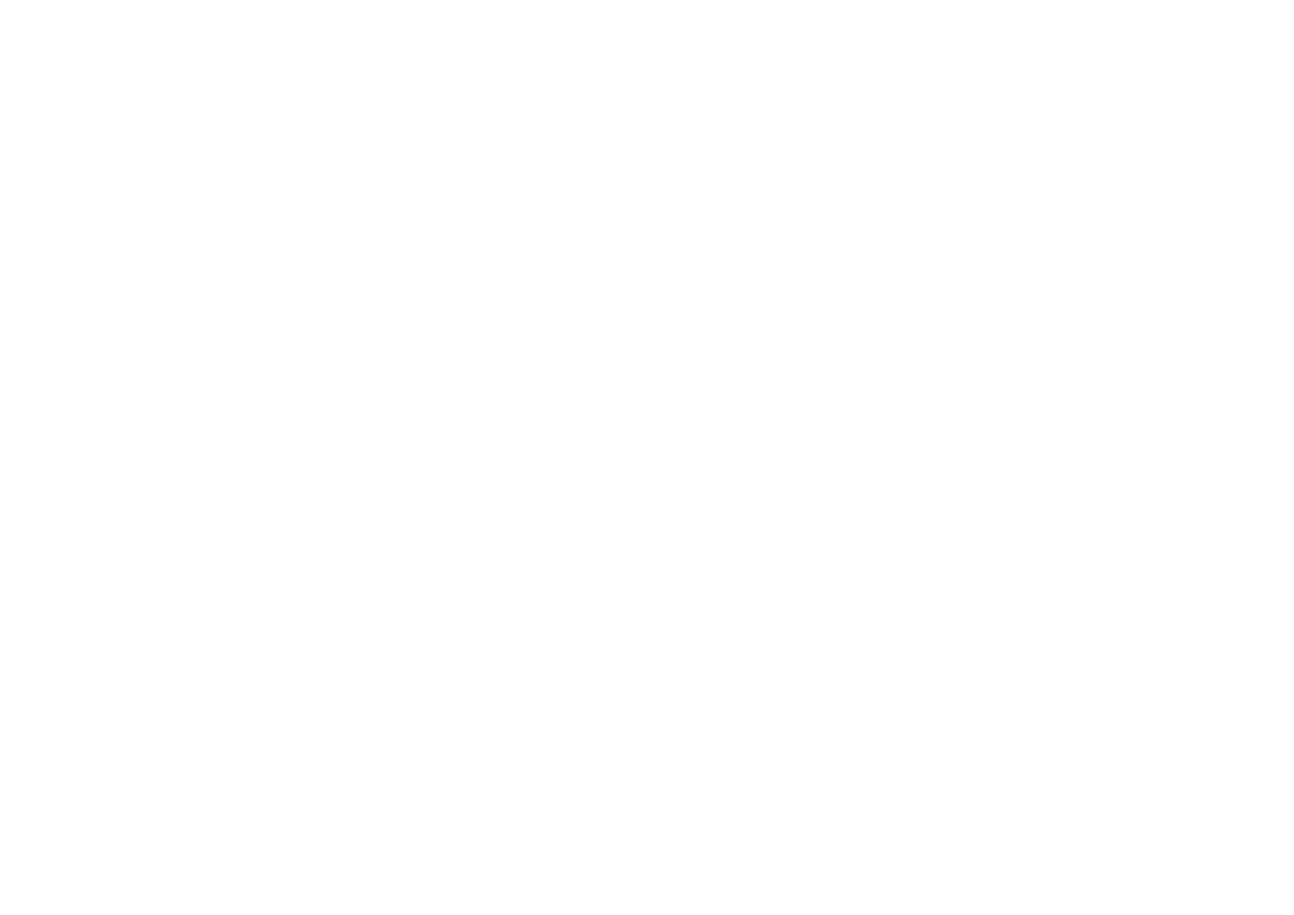
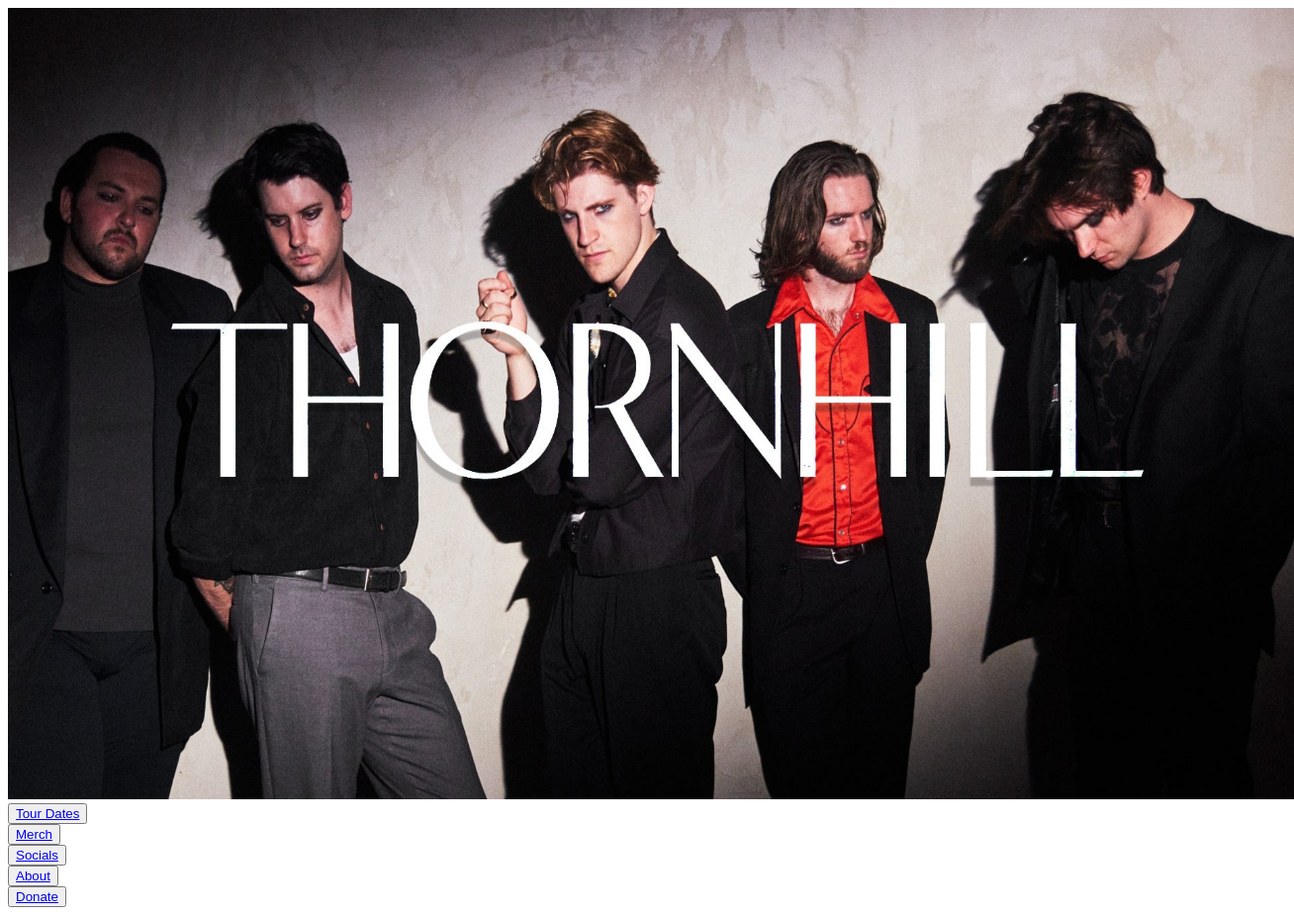
Before and after one commit to puppycat22/thornhill, a plain HTML site: page index.html in a window 1280 px wide. Shown: the whole page at 99% size, 1308 px wide, since content can reach past the window. Before the commit the page ends 800 px from the top, so only its background shows below. Drawn offline with Linux system fonts and the light colour scheme.

Commit message:
added header/images/buttons/ and classes

```diff
--- a/index.html
+++ b/index.html
@@ -7,6 +7,25 @@
     <link rel="stylesheet" href="stylesheet.css">
 </head>
 <body>
+    <div class="header-container">
+        <img src="../thornhill/images/Thornhill+banner-min.jpg" alt="band posing together" height="800px" width="1300px">
+    </div>
+<div class="link-container">
+    <div class="links">
+    <button><a class="link1" href="https://www.ticketmaster.com/thornhill-tickets/artist/2763389" target="_blank" rel="noopener noreferrer">Tour Dates</a></button>
+    <div class="links">
+   <button><a class="link2" href="https://thornhill.world/" target="_blank" rel="noopener noreferrer"> Merch</a></button>
+    </div>
+    <div class="links">
+    <button><a class="link3" href="https://www.instagram.com/thornhillmelb/?hl=en" target="blank" rel="noopener noreferrer">Socials</a></button>
+    </div>
+    <div class="links">
+    <button><a class="item4" href="https://thornhill.world/pages/our-story" target="blank" rel="noopener noreferrer">About</a></button>
+    </div>
+    <div class="links">
+    <button><a class="item5" href="https://www.gofundme.com/f/help-thornhill-rebuild-gear-and-rehersal-space" target="_blank" rel="noopener noreferrer">Donate</a></button>
+    </div>
+</div>
 
 </body>
 </html>
```
